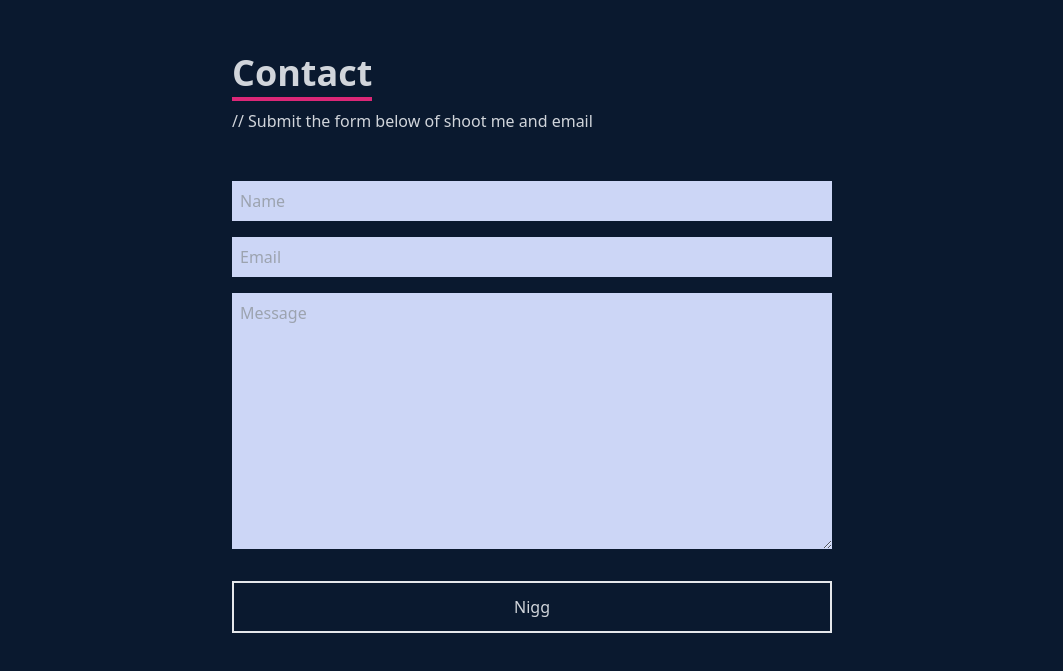
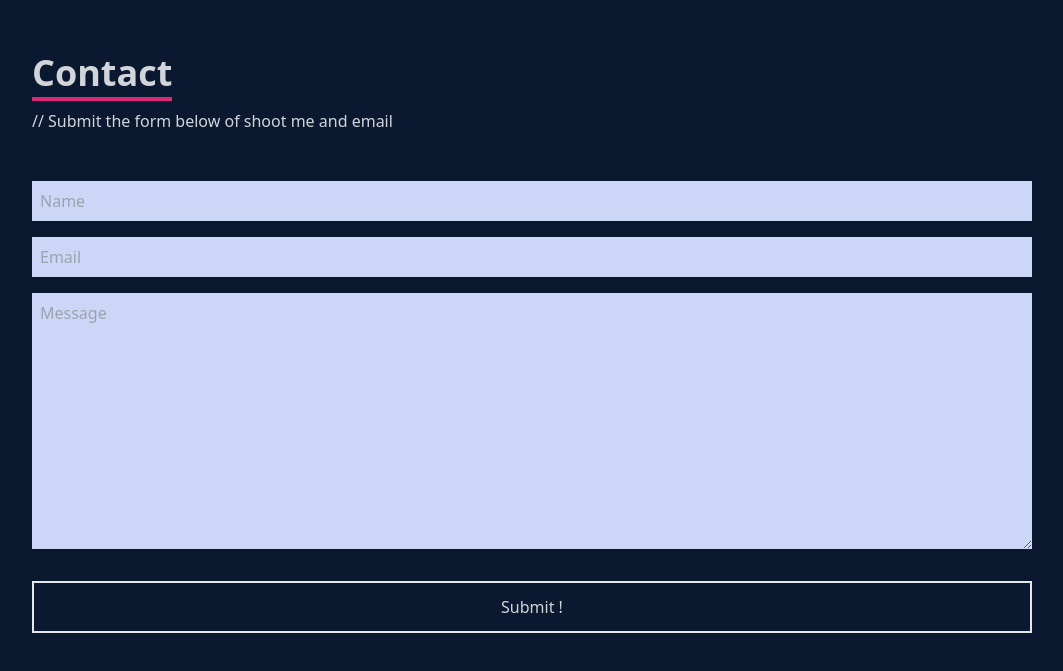
Before and after one commit to rexhang0501/react-portfolio-project, a React (Create React App) app: page / in a window 1280 px wide. Shown: the part 4077-4748 px from the top of the page, without its empty margins (108-1171 px from the left). Built offline with nearby package versions, Linux system fonts and the light colour scheme.

Commit message:
Modify contact page css

```diff
--- a/src/components/Contact.js
+++ b/src/components/Contact.js
@@ -1,7 +1,7 @@
 const Contact = () => {
     return(
         <div name="contact" className="w-full h-screen bg-[#0a192f] flex justify-center items-center p-4">
-            <form action="" className="flex flex-col max-w-[600px] w-full">
+            <form action="" className="flex flex-col max-w-[1000px] w-full">
                 <div className="pb-8">
                     <p className="text-4xl font-bold inline border-b-4 border-pink-600 text-gray-300">Contact</p>
                     <p className="text-gray-300 py-4">// Submit the form below of shoot me and email </p>
@@ -9,7 +9,7 @@ const Contact = () => {
                 <input type="text" placeholder="Name" name='name' className="p-2 bg-[#ccd6f6]"/>
                 <input type="email" placeholder="Email" name='email' className="my-4 p-2 bg-[#ccd6f6]"/>
                 <textarea name="message" rows="10" placeholder="Message" className="p-2 bg-[#ccd6f6]"></textarea>
-                <button className="text-gray-300 border-2 hover:bg-pink-600 px-4 py-3 my-8 items-center duration-500">Nigg</button>
+                <button className="text-gray-300 border-2 hover:bg-pink-600 px-4 py-3 my-8 items-center duration-500">Submit !</button>
             </form>
         </div>
     );
```
